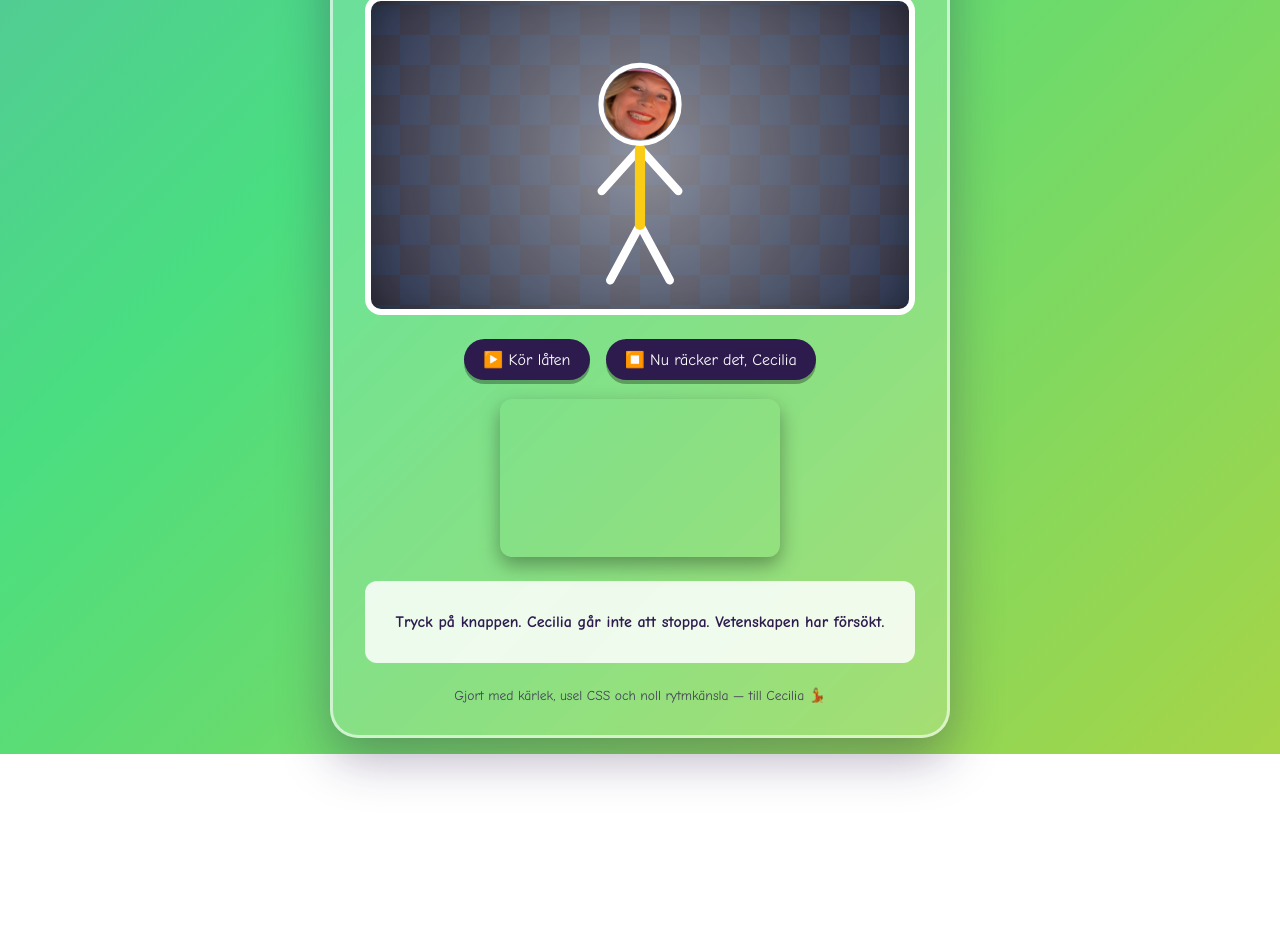
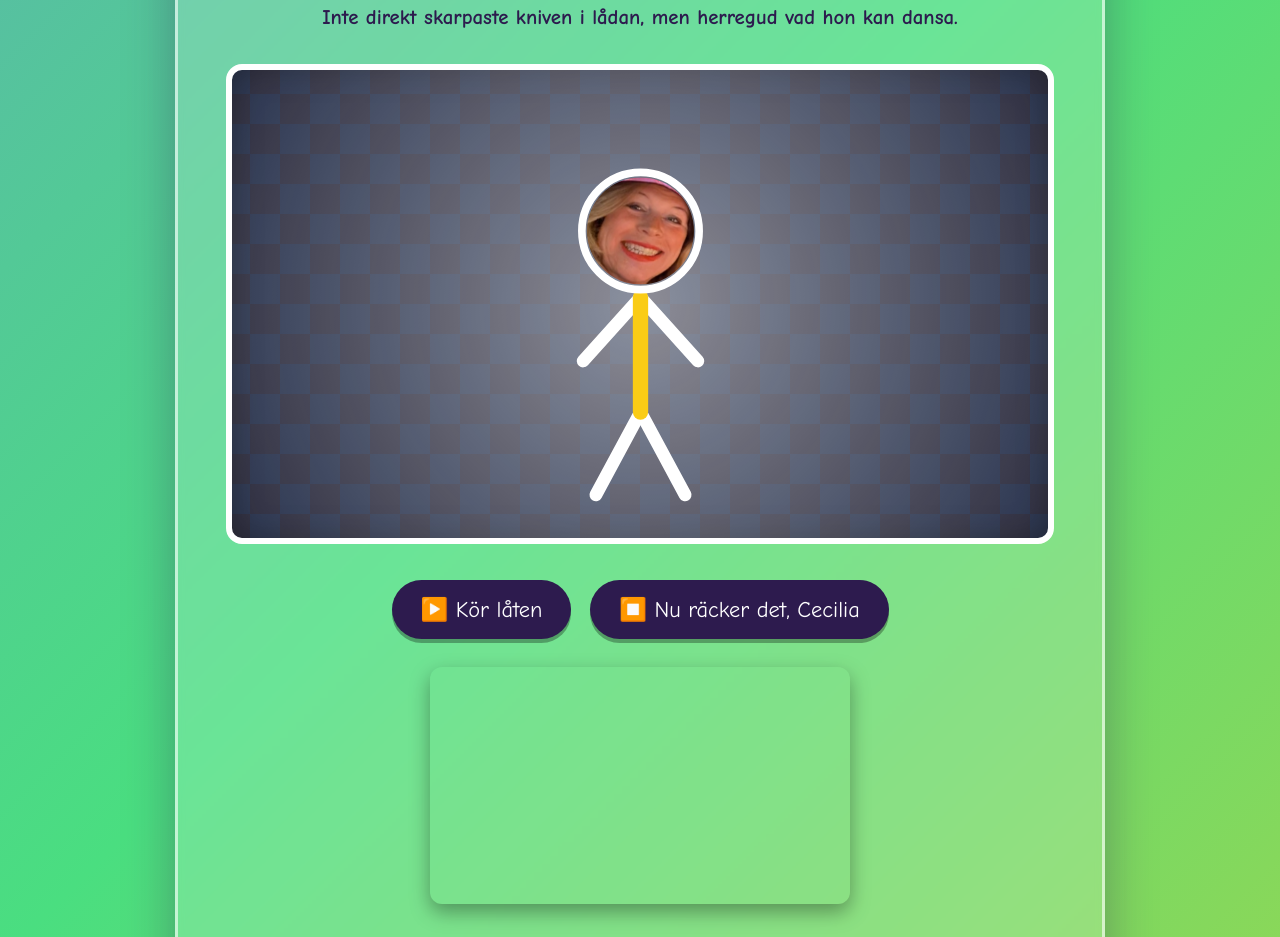
Before and after one commit to Castille-arch/sillycilla, a website: page index.html in a window 1280 px wide. Shown: the part 180-1117 px from the top of the page. Before the commit the page ends 934 px from the top, so only its background shows below. Drawn offline with Linux system fonts and the light colour scheme.

Commit message:
Scale up stage, dancer, and controls ~1.5x for more presence

```diff
--- a/style.css
+++ b/style.css
@@ -24,8 +24,8 @@ body {
 
 .stage {
   text-align: center;
-  padding: 2rem;
-  max-width: 620px;
+  padding: 3rem;
+  max-width: 930px;
   width: 100%;
   background: rgba(255, 255, 255, 0.18);
   border-radius: 28px;
@@ -35,20 +35,21 @@ body {
 }
 
 .title {
-  font-size: 2.2rem;
+  font-size: 3.3rem;
   text-shadow: 3px 3px 0 #fff, 6px 6px 0 rgba(0, 0, 0, 0.15);
-  margin-bottom: 0.2rem;
+  margin-bottom: 0.3rem;
   letter-spacing: 1px;
 }
 
 .subtitle {
+  font-size: 1.3rem;
   font-weight: bold;
-  margin-bottom: 1.5rem;
+  margin-bottom: 2.2rem;
 }
 
 .dance-floor {
   position: relative;
-  height: 320px;
+  height: 480px;
   background: repeating-conic-gradient(#1a1a2e 0% 25%, #16213e 0% 50%) 50% / 60px 60px;
   border-radius: 16px;
   border: 6px solid #fff;
@@ -77,9 +78,9 @@ body {
 
 .dancer {
   position: relative;
-  width: 170px;
-  height: 250px;
-  margin-bottom: 10px;
+  width: 255px;
+  height: 375px;
+  margin-bottom: 15px;
   overflow: visible;
 }
 
@@ -158,17 +159,17 @@ body {
 }
 
 .controls {
-  margin-top: 1.5rem;
+  margin-top: 2.2rem;
   display: flex;
-  gap: 1rem;
+  gap: 1.2rem;
   justify-content: center;
   flex-wrap: wrap;
 }
 
 button {
-  font-size: 1rem;
+  font-size: 1.4rem;
   font-family: inherit;
-  padding: 0.7rem 1.2rem;
+  padding: 1rem 1.8rem;
   border: none;
   border-radius: 999px;
   background: #2d1b4e;
@@ -188,30 +189,31 @@ button:active {
 }
 
 .player-wrap {
-  margin-top: 1.2rem;
+  margin-top: 1.8rem;
   display: flex;
   justify-content: center;
 }
 
 #ytplayer {
-  width: 280px;
-  height: 158px;
+  width: 420px;
+  height: 237px;
   border-radius: 12px;
   overflow: hidden;
   box-shadow: 0 8px 20px rgba(0, 0, 0, 0.35);
 }
 
 .caption-box {
-  margin-top: 1.5rem;
+  margin-top: 2.2rem;
   background: rgba(255, 255, 255, 0.85);
   border-radius: 12px;
-  padding: 1rem;
+  padding: 1.4rem;
+  font-size: 1.15rem;
   font-weight: bold;
   min-height: 2.5rem;
 }
 
 footer {
-  margin-top: 1.5rem;
-  font-size: 0.85rem;
+  margin-top: 2rem;
+  font-size: 1rem;
   opacity: 0.8;
 }
```
